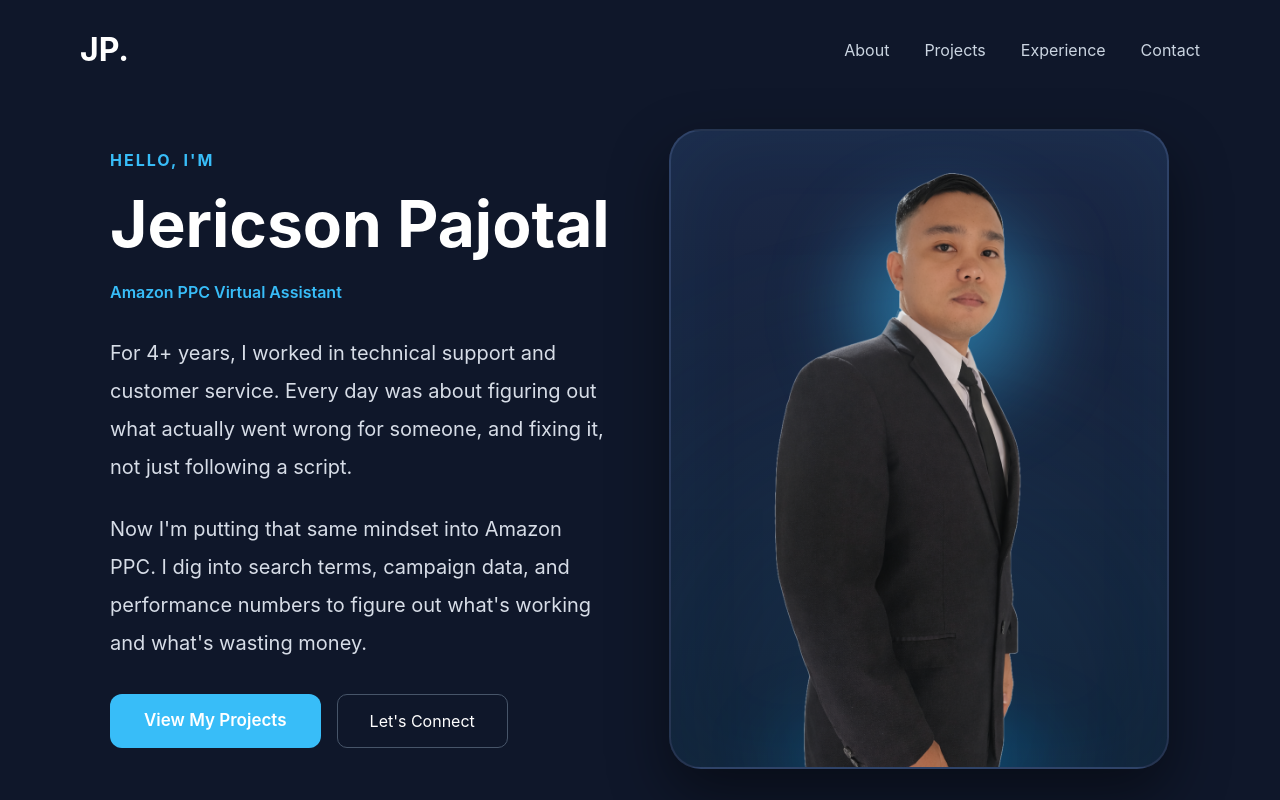
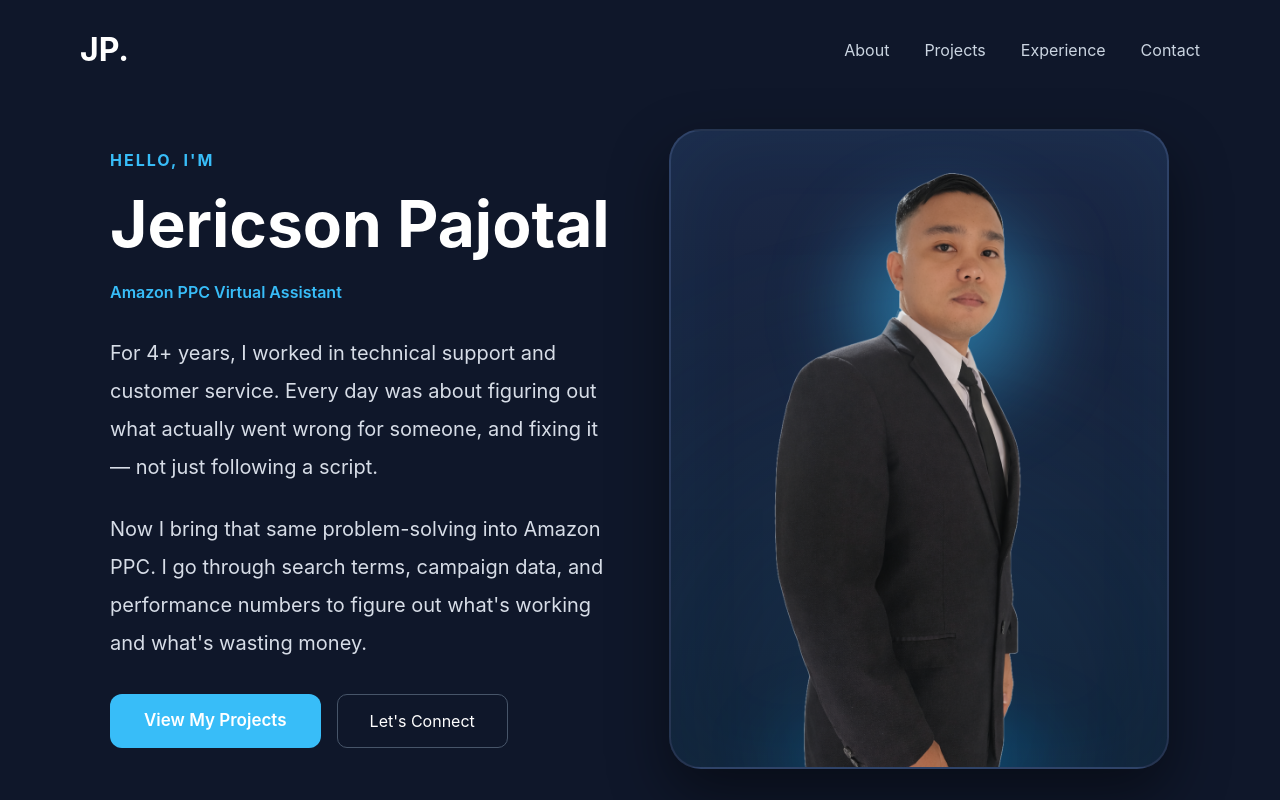
Before and after one commit to likecarl21/jericson-portfolio, a React (Vite) app: page / in a window 1280 px wide. Shown: the top 800 px of the page. Built offline with nearby package versions, Linux system fonts and the light colour scheme.

Commit message:
Update hero intro wording and remove em-dash

```diff
--- a/src/sections/Hero/Hero.jsx
+++ b/src/sections/Hero/Hero.jsx
@@ -20,11 +20,11 @@ function Hero() {
     </p>
 
     <p className="hero-introduction">
-          For 4+ years, I worked in technical support and customer service. Every day was about figuring out what actually went wrong for someone, and fixing it, not just following a script.
+      For 4+ years, I worked in technical support and customer service. Every day was about figuring out what actually went wrong for someone, and fixing it — not just following a script.
     </p>
 
     <p className="hero-introduction">
-          Now I'm putting that same mindset into Amazon PPC. I dig into search terms, campaign data, and performance numbers to figure out what's working and what's wasting money.
+      Now I bring that same problem-solving into Amazon PPC. I go through search terms, campaign data, and performance numbers to figure out what's working and what's wasting money.
     </p>
 
     <div className="hero-buttons">
```
Lines whose indentation alone changed are shown as unchanged.
